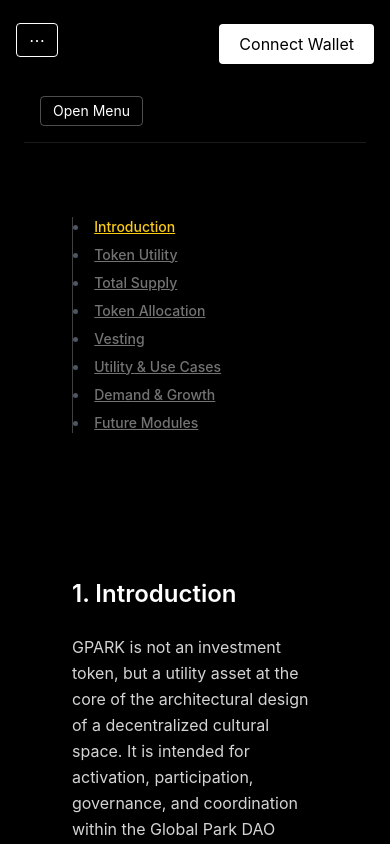
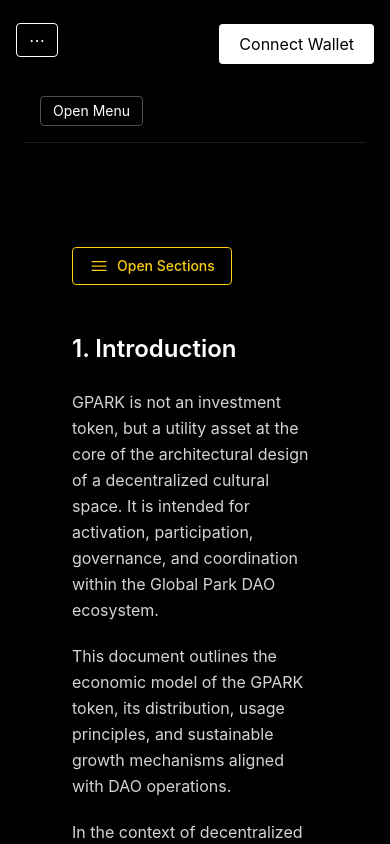
Before and after one commit to GPARKPRO/globalpark-site, a Next.js app: page /docs/tokenomics in a window 390 px wide. Shown: the top 844 px of the page. Built offline with nearby package versions, Linux system fonts and the light colour scheme.

Commit message:
Update DocumentationLayout.tsx

```diff
--- a/components/docs/layouts/DocumentationLayout.tsx
+++ b/components/docs/layouts/DocumentationLayout.tsx
@@ -1,15 +1,22 @@
+import MobileDocsNav from '@/components/docs/common/MobileDocsNav';
+
 interface Props {
   children: React.ReactNode;
-  nav?: React.ReactNode; // optional navigation
+  nav?: React.ReactNode;
 }
 
 export default function DocumentationLayout({ children, nav }: Props) {
   return (
     <div className="relative flex flex-col lg:flex-row w-full max-w-screen-xl mx-auto px-6 lg:px-12 xl:px-20">
-      <aside className="block w-full lg:w-64 shrink-0 pt-8 lg:pt-32">
+      {/* Desktop Navigation */}
+      <aside className="hidden lg:block w-64 shrink-0 pt-32">
         {nav}
       </aside>
+
+      {/* Main Content */}
       <main className="flex-1 pt-20 pb-32 prose dark:prose-invert max-w-none">
+        {/* Mobile Navigation */}
+        <MobileDocsNav />
         {children}
       </main>
     </div>
```
